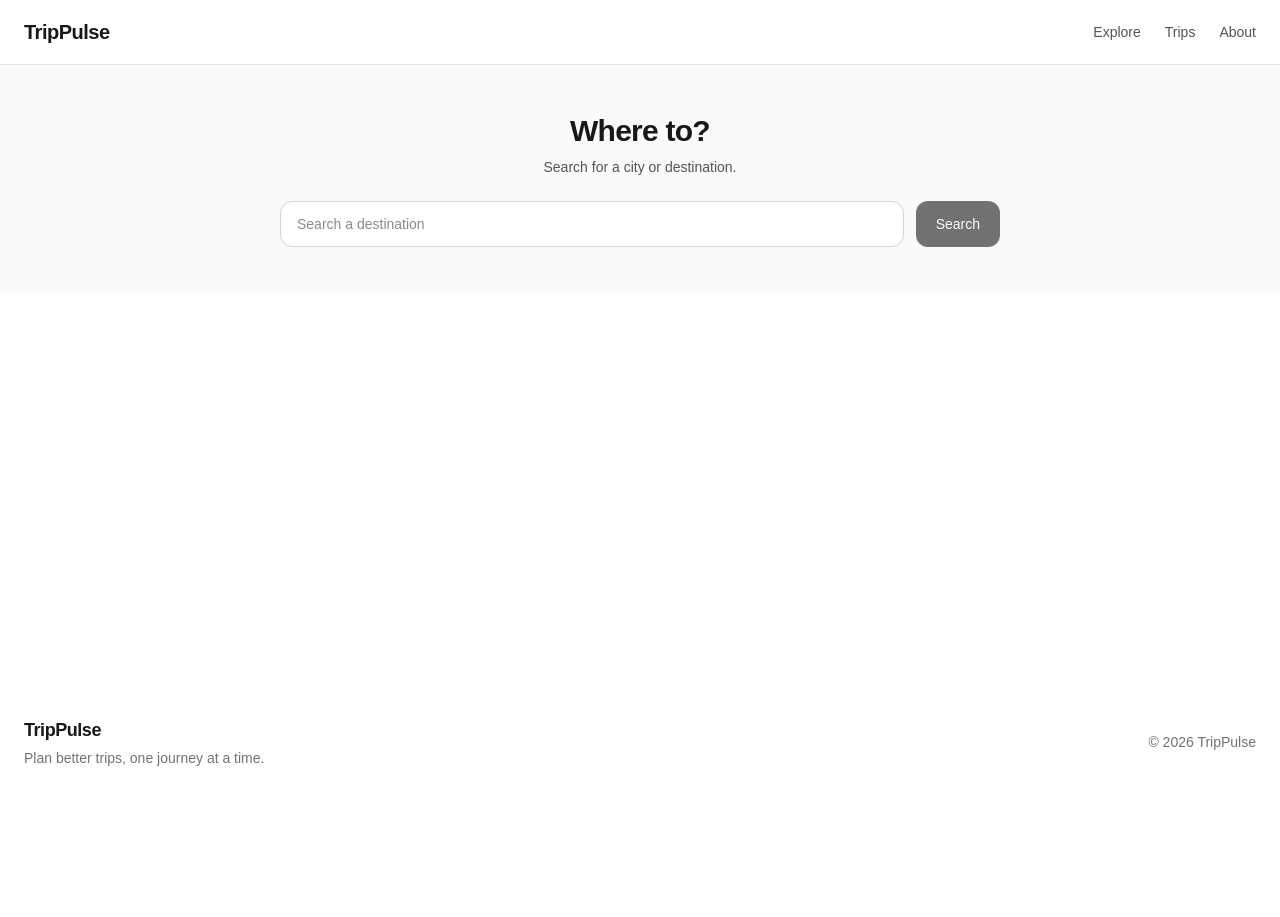
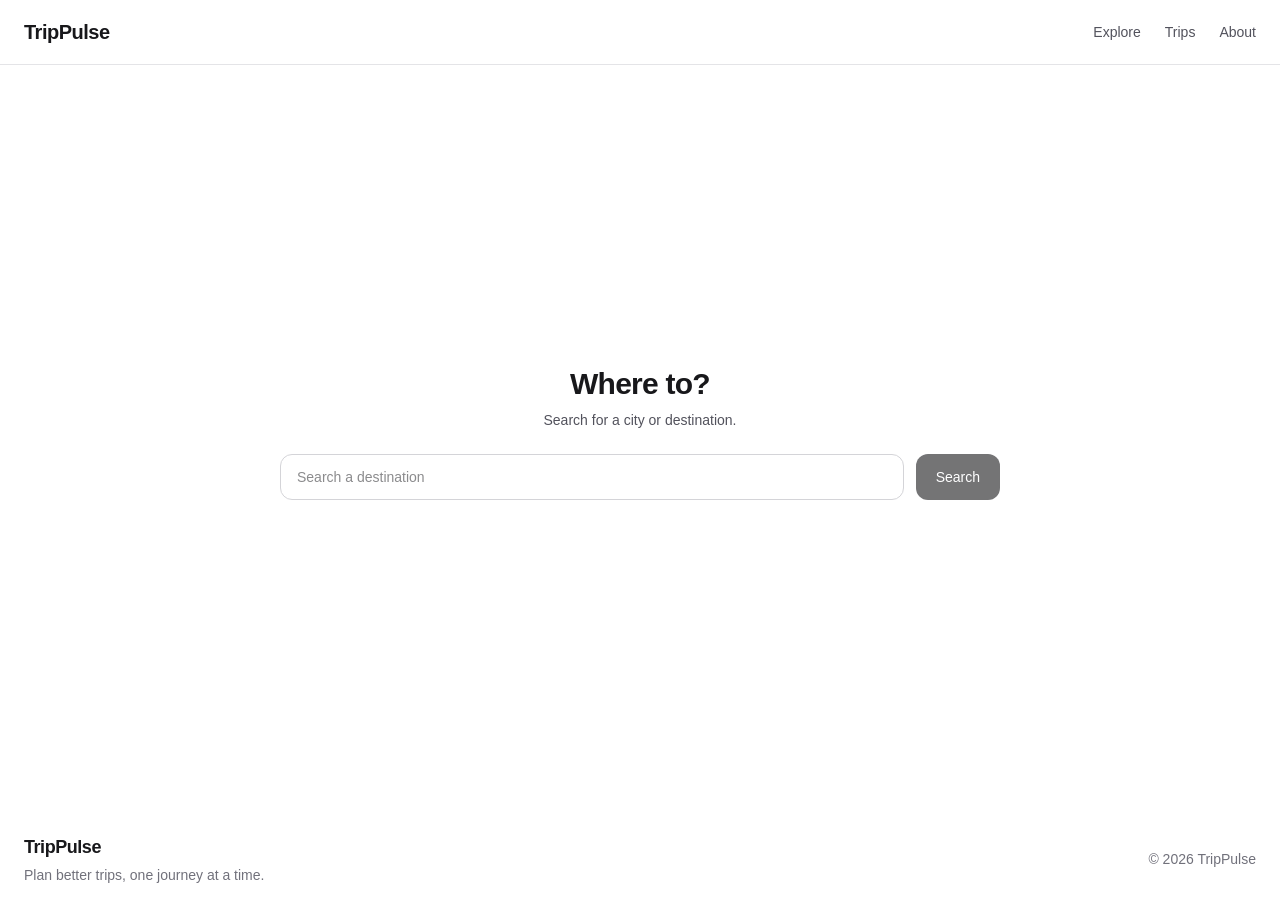
Before and after one commit to md-faizanahmad/trip_pulse, a Next.js app: page / in a window 1280 px wide. Before the commit the page ends 800 px from the top, so only its background shows below. Built offline with nearby package versions, Linux system fonts and the light colour scheme.

Commit message:
refactor(destinations): improve search UI

```diff
--- a/src/components/destinations/DestinationSearch.tsx
+++ b/src/components/destinations/DestinationSearch.tsx
@@ -28,8 +28,12 @@ export default function DestinationSearch() {
   }
 
   return (
-    <section className=" bg-zinc-50">
-      <div className="mx-auto max-w-3xl px-4 py-10 sm:px-6 sm:py-12">
+    <section
+      className={
+        status === "idle" ? "flex min-h-[calc(100vh-4rem)] items-center " : ""
+      }
+    >
+      <div className="mx-auto w-full max-w-3xl px-4 py-10 sm:px-6 sm:py-12">
         <div className="text-center">
           <h2 className="text-2xl font-semibold tracking-tight text-zinc-900 sm:text-3xl">
             Where to?
--- a/src/components/destinations/DestinationSearchResults.tsx
+++ b/src/components/destinations/DestinationSearchResults.tsx
@@ -10,7 +10,7 @@ export default function DestinationSearchResults({
 }: DestinationSearchResultsProps) {
   if (destinations.length === 0) {
     return (
-      <div className="mt-3 rounded-2xl bg-zinc-50 px-4 py-5 text-center">
+      <div className="mt-3 rounded-2xl  px-4 py-5 text-center">
         <p className="text-sm text-zinc-500">No destinations found.</p>
       </div>
     );
@@ -24,7 +24,7 @@ export default function DestinationSearchResults({
             key={`${destination.osmType}-${destination.osmId}`}
             className="group"
           >
-            <div className="flex items-center gap-4 px-4 py-3 transition-colors hover:bg-zinc-50">
+            <div className="flex items-center gap-4 px-4 py-3 transition-colors hover:">
               <Link
                 href={`/destinations/${encodeURIComponent(
                   destination.name.toLowerCase(),
```
